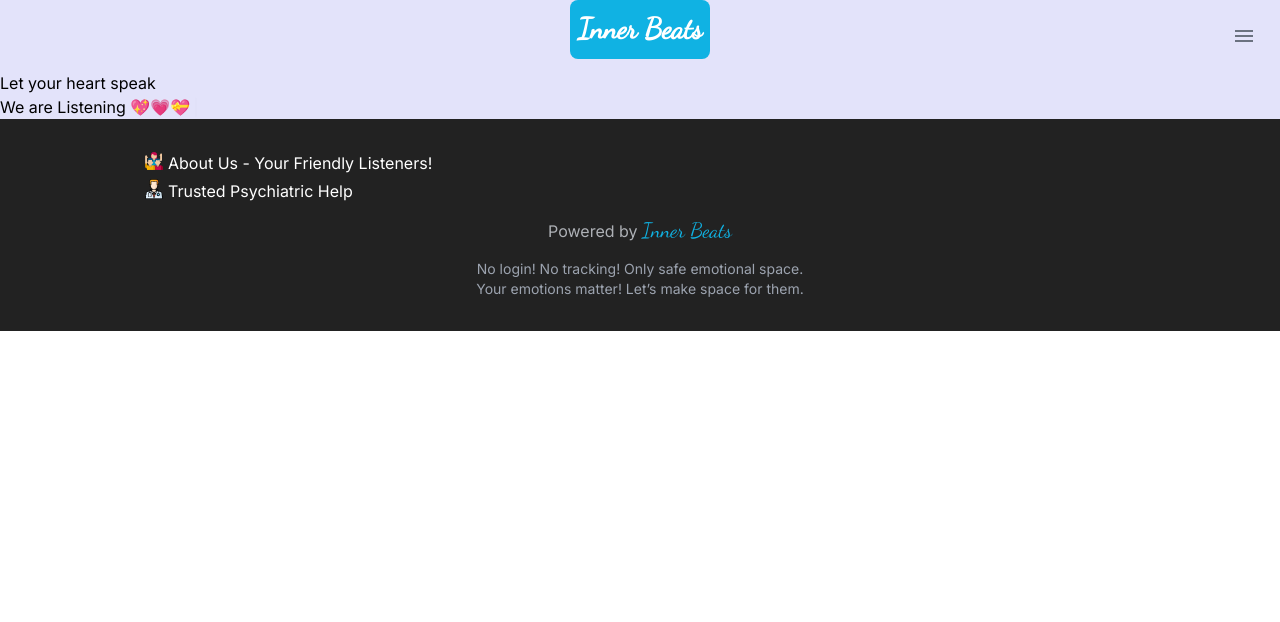
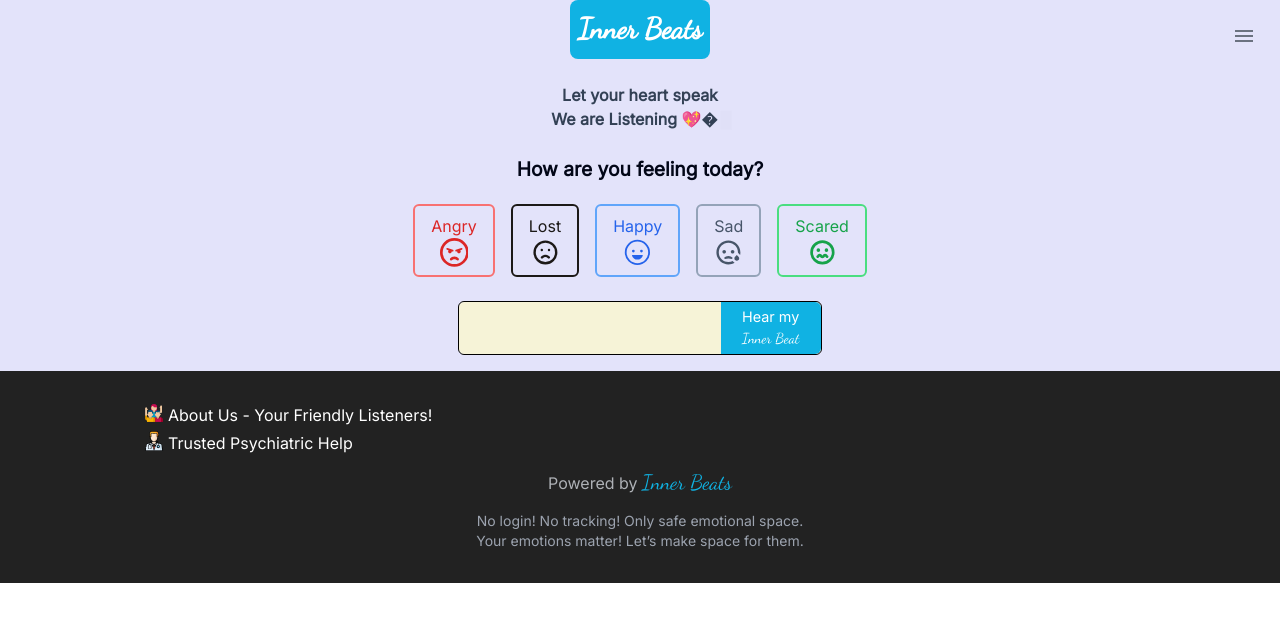
Before and after one commit to Ten-T-Tonmoy/InnerBeats, a React (Vite) app: page /home in a window 1280 px wide. Shown: the top 622 px of the page. Built offline with nearby package versions, Linux system fonts and the light colour scheme.

Commit message:
arrgggghhhh lannding page

```diff
--- a/src/pages/Doctors/Doctors.jsx
+++ b/src/pages/Doctors/Doctors.jsx
@@ -1,5 +1,10 @@
 import React from "react";
 import { Typewriter } from "react-simple-typewriter";
+import { FaMapLocationDot } from "react-icons/fa6";
+import { FaUserDoctor } from "react-icons/fa6";
+import { MdOutlineAccessTime } from "react-icons/md";
+import { PiHospital } from "react-icons/pi";
+import { IoCallOutline } from "react-icons/io5";
 
 const TextAnimation = () => {
   return (
@@ -32,25 +37,35 @@ const Doctors = () => {
         </p>
       </div>
 
-      <div className="grid grid-cols-1 md:grid-cols-2 mb-4 gap-4 w-full  justifyitems-center ">
+      <div
+        className="grid text-[.9rem] grid-cols-1
+ md:grid-cols-2 mb-4 gap-4 w-full   justify-items-center "
+      >
         <div
           className="h-full p-3 w-[90vw] md:w-[40vw]  bg-gradient-to-r from-primary via-secondary/10
-           to-secondary/20 text-black rounded-md  justify-self-center"
+           to-secondary/20 text-black rounded-md   justify-self-center"
         >
-          <h2 className="text-[1.7rem] font-black mb-2">
-            Dr. Md. Shohedul Alam
-          </h2>
+          <div className="flex justify-center">
+            <FaUserDoctor className="text-[1.5rem] relative top-2 mx-1 lg:mx-4" />
+            <h2 className="text-[1.6rem] font-black mb-2">
+              Dr. Md. Shohedul Alam
+            </h2>
+          </div>
           <p>
+            <PiHospital className="inline mx-1" />
             <strong>Chamber:</strong> Islami Bank Hospital, Rajshahi
           </p>
           <p>
+            <FaMapLocationDot className="inline mx-1 " />
             <strong>Address:</strong> Medical Mor, Laxmipur, Rajshahi – 6000
           </p>
           <p>
+            <MdOutlineAccessTime className="inline mx-1" />
             <strong>Visiting Time:</strong> 2 pm to 5.30 pm (Closed: Thu &
             Friday)
           </p>
           <p>
+            <IoCallOutline className="inline mx-1" />
             <strong>Appointment:</strong> +8801711340582
           </p>
           <div className="mt-2 relative lg:top-4">
@@ -74,21 +89,28 @@ const Doctors = () => {
           className="h-full p-3 w-[90vw] md:w-[40vw] bg-gradient-to-l justify-self-center
          from-primary via-secondary/10 to-secondary/20 text-black rounded-md "
         >
-          <h2 className="text-[1.7rem] font-black mb-2">
-            Dr. Abdullah Al Mamun
-          </h2>
+          <div className="flex justify-center">
+            <FaUserDoctor className="text-[1.5rem] relative top-2 mx-1 lg:mx-4" />
+            <h2 className="text-[1.6rem] font-black mb-2">
+              Dr. Abdullah Al Mamun
+            </h2>
+          </div>
           <p>
+            <PiHospital className="inline mx-1" />
             <strong>Chamber:</strong> Medipath Diagnostic Complex, Rajshahi
           </p>
           <p>
+            <FaMapLocationDot className="inline mx-1 " />
             <strong>Address:</strong> Shuvecca View, Greater Road, Laxmipur,
             Kajihata, Rajshahi
           </p>
           <p>
+            <MdOutlineAccessTime className="inline mx-1" />
             <strong>Visiting Time:</strong> 2 pm to 5.30 pm (Closed: Thu &
             Friday)
           </p>
           <p>
+            <IoCallOutline className="inline mx-1" />
             <strong>Appointment:</strong> +8801712685297
           </p>
           <div className="mt-2">
--- a/src/pages/about/aboutpage.jsx
+++ b/src/pages/about/aboutpage.jsx
@@ -1,26 +1,7 @@
-import React, { useState } from "react";
-import SongPopup from "../popup/Popup";
+import React from "react";
 
-const page = () => {
-  const [showPopup, setShowPopup] = useState(false);
-  const videoId = "WPl10ZrhCtk";
-  return (
-    <div>
-      <div>This is about </div>
-      <div className="p-4">
-        <button
-          onClick={() => setShowPopup(true)}
-          className="bg-blue-600 text-white px-4 py-2 rounded-xl"
-        >
-          Play Song
-        </button>
-
-        {showPopup && (
-          <SongPopup videoId={videoId} onClose={() => setShowPopup(false)} />
-        )}
-      </div>
-    </div>
-  );
+const aboutpage = () => {
+  return <div>aboutpage</div>;
 };
 
-export default page;
+export default aboutpage;
--- a/src/pages/landing/landingpage.jsx
+++ b/src/pages/landing/landingpage.jsx
@@ -1,10 +1,76 @@
 import React from "react";
 import { Typewriter } from "react-simple-typewriter";
+import { FaRegFaceSadCry as Sad1 } from "react-icons/fa6";
+import { FaRegFaceAngry as Angry } from "react-icons/fa6";
+import { IoHappyOutline as Happy } from "react-icons/io5";
+import { RiEmotionSadLine as Sad2 } from "react-icons/ri"; //sad tears single
+import { PiSmileySadLight as Regret1 } from "react-icons/pi"; //regret
+import { HiOutlineEmojiSad as Regret2 } from "react-icons/hi";
+import { PiSmileyNervousBold as Scared } from "react-icons/pi";
 
 const page = () => {
   return (
-    <div className="bg-primary">
-      <TypingText />
+    <div className="bg-primary flex flex-col items-center">
+      <div className="flex flex-col py-3 items-center justify-center font-semibold text-slate-700">
+        <h1>Let your heart speak</h1>
+
+        <TypingText />
+      </div>
+      <div>
+        <h1
+          className="text-center font-extrabold text-[1.2rem] text-slate-950
+      py-3"
+        >
+          How are you feeling today?
+        </h1>
+        <div className="flex gap-[1px] w-full justify-between md:justify-center md:gap-4 p-2">
+          <div
+            className="border-2 border-red-400  text-red-600 py-2 px-4 text-[1.8rem] rounded-md
+          hover:bg-red-400  justify-center items-center flex flex-col cursor-pointer hover:text-white
+          transition-all duration-200 ease-in-out active:scale-95 "
+          >
+            <h1 className=" text-[1rem]">Angry</h1>
+            <Angry />
+          </div>
+          <div
+            className="border-2 border-stone-900  text-stone-900 py-2 px-4 text-[1.8rem] rounded-md
+          hover:bg-stone-900 justify-center items-center flex flex-col cursor-pointer hover:text-white
+          transition-all duration-200 ease-in-out active:scale-95"
+          >
+            <h1 className=" text-[1rem]">Lost</h1>
+
+            <Regret2 />
+          </div>
+          <div
+            className="border-2 border-blue-400  text-blue-600 py-2 px-4 text-[1.8rem] rounded-md
+          hover:bg-blue-400 justify-center items-center flex flex-col cursor-pointer hover:text-white
+          transition-all duration-200 ease-in-out active:scale-95"
+          >
+            <h1 className=" text-[1rem]">Happy</h1>
+
+            <Happy />
+          </div>
+          <div
+            className="border-2 border-slate-400  text-slate-600 py-2 px-4 text-[1.8rem] rounded-md
+          hover:bg-slate-400 justify-center items-center flex flex-col cursor-pointer hover:text-white
+          transition-all duration-200 ease-in-out active:scale-95"
+          >
+            <h1 className=" text-[1rem]">Sad</h1>
+
+            <Sad2 />
+          </div>
+          <div
+            className="border-2 border-green-400  text-green-600 py-2 px-4 text-[1.8rem] rounded-md
+          hover:bg-green-400 justify-center items-center flex flex-col cursor-pointer hover:text-white
+          transition-all duration-200 ease-in-out active:scale-95"
+          >
+            <h1 className=" text-[1rem]">Scared</h1>
+
+            <Scared />
+          </div>
+        </div>
+      </div>
+      <InputBox />
     </div>
   );
 };
@@ -12,18 +78,39 @@ const page = () => {
 const TypingText = () => {
   return (
     <div>
-      <h1>Let your heart speak</h1>
       <Typewriter
+        className="transition-all duration-200 ease-in-out"
         words={["We are Listening 💖💗💝"]}
         loop={0}
         cursor
-        cursorStyle="|"
+        cursorStyle="█"
         typeSpeed={70}
-        deleteSpeed={50}
-        delaySpeed={1000}
+        deleteSpeed={40}
+        delaySpeed={1500}
       />
     </div>
   );
 };
 
+const InputBox = () => {
+  return (
+    <div
+      className=" border-[.5px] my-4 border-black rounded-md
+    max-w-[90vw] flex text-[.9rem] bg-yellow-100/40 justify-center"
+    >
+      <input
+        type="text"
+        className="p-2  w-full bg-yellow-100/40 rounded-l-md"
+      />
+      <button
+        className="py-1 px-2 rounded-r-md hover:scale-105
+      transition-all
+      duration-200 ease-in-out active:scale-90 bg-secondary  text-white"
+      >
+        Hear my <span className="font-dancing ">Inner Beat</span>
+      </button>
+    </div>
+  );
+};
+
 export default page;
--- /dev/null
+++ b/src/pages/landing/songPop.jsx
@@ -0,0 +1,26 @@
+import React, { useState } from "react";
+import SongPopup from "../popup/Popup";
+
+const page = () => {
+  const [showPopup, setShowPopup] = useState(false);
+  const videoId = "WPl10ZrhCtk";
+  return (
+    <div>
+      <div>This is about </div>
+      <div className="p-4">
+        <button
+          onClick={() => setShowPopup(true)}
+          className="bg-blue-600 text-white px-4 py-2 rounded-xl"
+        >
+          Play Song
+        </button>
+
+        {showPopup && (
+          <SongPopup videoId={videoId} onClose={() => setShowPopup(false)} />
+        )}
+      </div>
+    </div>
+  );
+};
+
+export default page;
```
